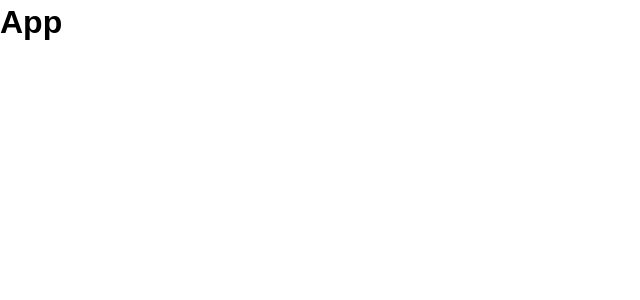
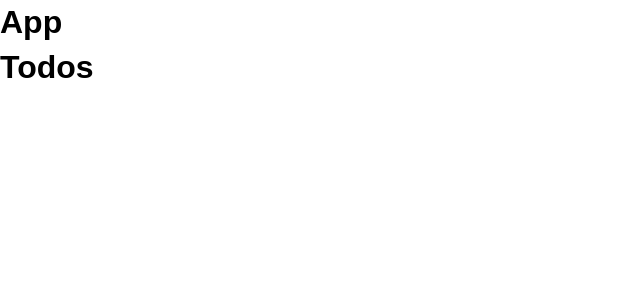
Before and after one commit to jfcv/React-Todo-List, a React (Create React App) app: page / in a window 1280 px wide. Shown: the top 300 px of the page, without its empty margins (0-640 px from the left). Built offline with nearby package versions, Linux system fonts and the light colour scheme.

Commit message:
'components' folder added. Todos component added. Todos component imported on App Component.

```diff
--- a/src/App.js
+++ b/src/App.js
@@ -1,10 +1,12 @@
 import React from 'react';
 import './App.css';
+import Todos from './components/Todos'
 
 function App() {
   return (
     <div className="App">
       <h1>App</h1>
+      <Todos />
     </div>
   );
 }
--- /dev/null
+++ b/src/components/Todos.jsx
@@ -0,0 +1,13 @@
+import React, { Component } from 'react'
+
+export class Todos extends Component {
+    render() {
+        return (
+            <div>
+                <h1>Todos</h1>
+            </div>
+        )
+    }
+}
+
+export default Todos
```
